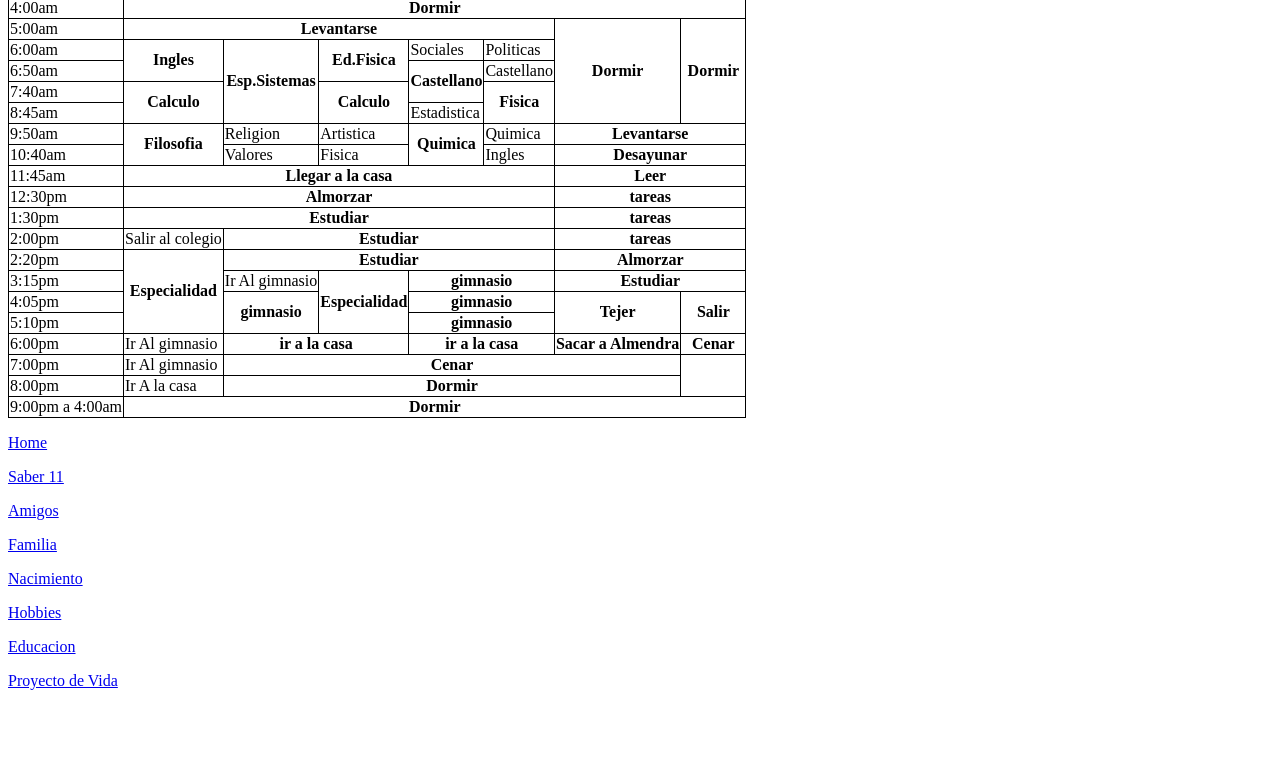
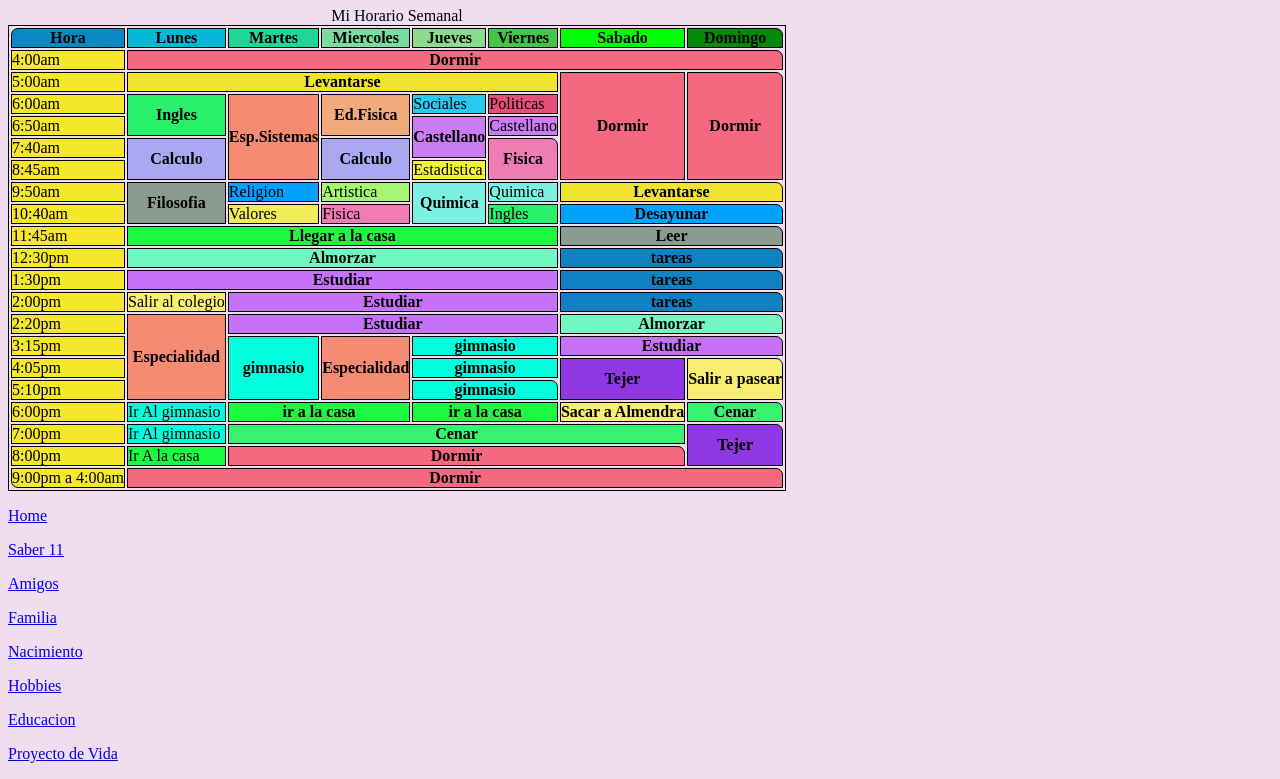
Before and after one commit to GeorginaCarvajal/Mi_autobiografia, a plain HTML site: page Mi_horario.html in a window 1280 px wide. Shown: the part 122-901 px from the top of the page. Before the commit the page ends 828 px from the top, so only its background shows below. Drawn offline with Linux system fonts and the light colour scheme.

Commit message:
Se agg CSS

```diff
--- a/Mi_horario.html
+++ b/Mi_horario.html
@@ -2,8 +2,9 @@
 <html lang="en">
 <head>
     <meta charset="UTF-8">
-    <meta name="viewport" content="width=device-width, initial-scale=1.0">
+    <meta name="viewport" content="width=device-width, initial-scale=2.0">
     <title>Mi Horario</title>
+    <link rel="stylesheet" href="css/estilos.css">
 </head>
 <body>
     <h1 style="text-align:center;background-color:rgb(0, 228, 122);">Mi Horario</h1>
@@ -11,7 +12,7 @@
     <style>
         table, th, td {
   border: 1px solid rgb(0, 0, 0);
-  border-collapse: collapse;
+
 }
     </style>
 
@@ -19,142 +20,142 @@
         <caption>Mi Horario Semanal</caption>
 
         <tr>
-          <th>Hora</th>
-          <th>Lunes</th>
-          <th>Martes</th>
-          <th>Miercoles</th>
-          <th>Jueves</th>
-          <th>Viernes</th>
-          <th>Sabado</th>
-          <th>Domingo</th>
+          <th class="Horaa">Hora</th>
+          <th class="Lunes">Lunes</th>
+          <th class="Martes">Martes</th>
+          <th class="Miercoles">Miercoles</th>
+          <th class="Jueves">Jueves</th>
+          <th class="Viernes">Viernes</th>
+          <th class="Sabado">Sabado</th>
+          <th class="Domingo">Domingo</th>
         </tr>
         <tr>
-            <td>4:00am</td>
-            <th colspan="7">Dormir</th>
+            <td class="Hora">4:00am</td>
+            <th colspan="7", class="Dormir">Dormir</th>
 
         </tr>
         <tr>
-          <td>5:00am</td>
-          <th colspan="5">Levantarse</th>
-          <th rowspan="5">Dormir</th>
-          <th rowspan="5">Dormir</th>
+          <td class="Hora">5:00am</td>
+          <th colspan="5", class="Levantarse">Levantarse</th>
+          <th rowspan="5", class="Dormir">Dormir</th>
+          <th rowspan="5", class="Dormir">Dormir</th>
 
         </tr>
         <tr>
-            <td>6:00am</td>
-            <th rowspan="2">Ingles</th>
-            <th rowspan="4">Esp.Sistemas</th>
-            <th rowspan="2">Ed.Fisica</Ed></th>
-            <td>Sociales</td>
-            <td>Politicas</td>
+            <td class="Hora">6:00am</td>
+            <th rowspan="2", class="Ingles">Ingles</th>
+            <th rowspan="4", class="Sistemas" >Esp.Sistemas</th>
+            <th rowspan="2", class="Educacion" >Ed.Fisica</th>
+            <td class="Sociales">Sociales</td>
+            <td class="Politicas">Politicas</td>
 
         <tr>
-            <td>6:50am</td>
-            <th rowspan="2">Castellano</th>
-            <td>Castellano</td>
+            <td class="Hora">6:50am</td>
+            <th rowspan="2", class="Cast">Castellano</th>
+            <td class="Cast">Castellano</td>
         </tr>
         <tr>
-            <td>7:40am</td>
-            <th rowspan="2">Calculo</th>
-            <th rowspan="2">Calculo</th>
-            <th rowspan="2">Fisica</th>
+            <td class="Hora">7:40am</td>
+            <th rowspan="2", class="Calculo">Calculo</th>
+            <th rowspan="2", class="Calculo">Calculo</th>
+            <th rowspan="2", class="Fisica">Fisica</th>
         </tr>
         <tr>
-            <td>8:45am</td>
-            <td>Estadistica</td>
+            <td class="Hora">8:45am</td>
+            <td class="Est">Estadistica</td>
         </tr>
 
         <tr>
-            <td>9:50am</td>
-            <th rowspan="2">Filosofia</th>
-            <td>Religion</td>
-            <td>Artistica</td>
-            <th rowspan="2">Quimica</th>
-            <td>Quimica</td>
-            <th colspan="2">Levantarse</th>
+            <td class="Hora">9:50am</td>
+            <th rowspan="2", class="Filosofia">Filosofia</th>
+            <td class="Religion">Religion</td>
+            <td class="Art">Artistica</td>
+            <th rowspan="2", class="Quimica">Quimica</th>
+            <td class="Quimica">Quimica</td>
+            <th colspan="2", class="Levantarse">Levantarse</th>
         </tr>
         <tr>
-            <td>10:40am</td>
-            <td>Valores</td>
-            <td>Fisica</td>
-            <td>Ingles</td>
-            <th colspan="2">Desayunar</th>
+            <td class="Hora">10:40am</td>
+            <td class="Valores">Valores</td>
+            <td class="Fisica">Fisica</td>
+            <td class="Ingles">Ingles</td>
+            <th colspan="2", class="Religion">Desayunar</th>
         </tr>
         <tr>
-            <td>11:45am</td>
-            <th colspan="5">Llegar a la casa</th>
-            <th colspan="2">Leer</th>
+            <td class="Hora">11:45am</td>
+            <th colspan="5", class="Dev">Llegar a la casa</th>
+            <th colspan="2", class="Filosofia">Leer</th>
 
         </tr>
         <tr>
-            <td>12:30pm</td>
-            <th colspan="5">Almorzar</th>
-            <th colspan="2">tareas</th>
+            <td class="Hora">12:30pm</td>
+            <th colspan="5", class="Almorzar">Almorzar</th>
+            <th colspan="2", class="Tareas">tareas</th>
 
         </tr>
         <tr>
-            <td>1:30pm</td>
-            <th colspan="5">Estudiar</th>
-            <th colspan="2">tareas</th>
+            <td class="Hora">1:30pm</td>
+            <th colspan="5", class="Estudiar">Estudiar</th>
+            <th colspan="2", class="Tareas">tareas</th>
 
         </tr>
         <tr>
-            <td>2:00pm</td>
-            <td>Salir al colegio</td>
-            <th colspan="4">Estudiar</th>
-            <th colspan="2">tareas</th>
+            <td class="Hora">2:00pm</td>
+            <td class="Salir">Salir al colegio</td>
+            <th colspan="4", class="Estudiar">Estudiar</th>
+            <th colspan="2", class="Tareas">tareas</th>
 
         </tr>
         <tr>
-            <td>2:20pm</td>
-            <th rowspan="4">Especialidad<stud/th>
-            <th colspan="4">Estudiar</th>
-            <th colspan="2">Almorzar</th>
+            <td class="Hora">2:20pm</td>
+            <th rowspan="4", class="Sistemas">Especialidad<stud/th>
+            <th colspan="4", class="Estudiar">Estudiar</th>
+            <th colspan="2", class="Almorzar">Almorzar</th>
 
         </tr>
         <tr>
-            <td>3:15pm</td>
-            <td>Ir Al gimnasio</td>
-            <th rowspan="3">Especialidad</th>
-            <th colspan="2">gimnasio</th>
-            <th colspan="2">Estudiar</th>
+            <td class="Hora">3:15pm</td>
+            <th rowspan="3", class="Gym">gimnasio</th>
+            <th rowspan="3", class="Sistemas">Especialidad</th>
+            <th colspan="2", class="Gym">gimnasio</th>
+            <th colspan="2", class="Estudiar">Estudiar</th>
 
         </tr>
         <tr>
-            <td>4:05pm</td>
-            <th rowspan="2">gimnasio</th>
-            <th colspan="2">gimnasio</th>
-            <th rowspan="2">Tejer</th>
-            <th rowspan="2">Salir</th>
+            <td class="Hora">4:05pm</td>
+            <th colspan="2", class="Gym">gimnasio</th>
+            <th rowspan="2", class="Tejer">Tejer</th>
+            <th rowspan="2", class="Salir">Salir a pasear</th>
         </tr>
         <tr>
-            <td>5:10pm</td>
-            <th colspan="2">gimnasio</th>
+            <td class="Hora">5:10pm</td>
+            <th colspan="2", class="Gym">gimnasio</th>
         </tr>
         <tr>
-            <td>6:00pm</td>
-            <td>Ir Al gimnasio</td>
-            <th colspan="2">ir a la casa</th>
-            <th colspan="2">ir a la casa</th>
-            <th>Sacar a Almendra</th>
-            <th>Cenar</th>
+            <td class="Hora">6:00pm</td>
+            <td class="Gym">Ir Al gimnasio</td>
+            <th colspan="2", class="Dev">ir a la casa</th>
+            <th colspan="2", class="Dev">ir a la casa</th>
+            <th class="Salir">Sacar a Almendra</th>
+            <th class="Cenar">Cenar</th>
 
         </tr>
         <tr>
-            <td>7:00pm</td>
-            <td>Ir Al gimnasio</td>
-            <th colspan="5">Cenar</th>
+            <td class="Hora">7:00pm</td>
+            <td class="Gym"> Ir Al gimnasio</td>
+            <th colspan="5", class="Cenar">Cenar</th>
+            <th  rowspan="2", class="Tejer">Tejer</th>
 
         </tr>
         <tr>
-            <td>8:00pm</td>
-            <td>Ir A la casa</td>
-            <th colspan="5">Dormir</th>
+            <td class="Hora">8:00pm</td>
+            <td class="Dev">Ir A la casa</td>
+            <th colspan="5", class="Dormir">Dormir</th>
 
         </tr>
-        <tr>
-            <td>9:00pm a 4:00am</td>
-            <th colspan="7">Dormir</th>
+        <tr class="ultima_fila">
+            <td class="Hora">9:00pm a 4:00am</td>
+            <th colspan="7", class="Dormir">Dormir</th>
 
         </tr>
       </table>
--- /dev/null
+++ b/css/estilos.css
@@ -0,0 +1,93 @@
+h1 {
+    color: rgb(0, 0, 0);
+    font-family: 'Open Sans';
+    text-shadow: 3px 2px 5px rgb(247, 247, 247);
+    font-size: 300%;
+  }
+
+  div {
+    width: 320px;
+    height: 50px;
+    padding: 10px;
+    border: 5px solid rgb(54, 54, 54);
+    margin: 0;
+  }
+
+  body {
+    background-color: rgb(240, 222, 240);
+  }
+  th:first-child{
+    border-top-left-radius: 7px;
+  }
+
+  th:nth-last-child(1){
+    border-top-right-radius: 7px;
+  }
+
+  .ultima_fila td:first-child{
+     border-bottom-left-radius: 7px;
+  }
+
+  .ultima_fila td:nth-last-child(1){
+     border-bottom-right-radius: 7px;
+  }
+¡
+  .button {
+    display: inline-block;
+    padding: 15px 25px;
+    font-size: 24px;
+    cursor: pointer;
+    text-align: center;
+    text-decoration: none;
+    outline: none;
+    color: #fff;
+    background-color: #04AA6D;
+    border: none;
+    border-radius: 15px;
+    box-shadow: 0 9px #999;
+  }
+
+  .button:hover {background-color: #55a1c5}
+
+  .button:active {
+    background-color: #e4ace4;
+    box-shadow: 0 5px #666;
+    transform: translateY(4px);
+  }
+
+
+
+  .Horaa{ padding:0; margin:0; background-color:#0a88c2;}
+  .Lunes{ padding:0; margin:0; background-color:#06b7d6;}
+  .Martes{ padding:0; margin:0; background-color:#20d699;}
+  .Miercoles{ padding:0; margin:0; background-color:#79dda0;}
+  .Jueves{ padding:0; margin:0; background-color:#8cda8e;}
+  .Viernes{ padding:0; margin:0; background-color:#43c547;}
+  .Sabado{ padding:0; margin:0; background-color:#00ff08;}
+  .Domingo{ padding:0; margin:0; background-color:#028a07;}
+  .Hora{ padding:0; margin:0; background-color:#f5e729;}
+  .Tejer{ padding:0; margin:0; background-color:#9037e4;}
+  .Gym{ padding:0; margin:0; background-color:#00ffdd;}
+  .Sistemas{ padding:0; margin:0; background-color:#f58b70;}
+  .Dormir{ padding:0; margin:0; background-color:#f56980;}
+  .Dev{ padding:0; margin:0; background-color:#1bfa40;}
+  .Tareas{ padding:0; margin:0; background-color:#1082c4;}
+  .Calculo{ padding:0; margin:0; background-color:#f13131;}
+  .Levantarse{ padding:0; margin:0; background-color:#f1e431;}
+  .Estudiar{ padding:0; margin:0; background-color:#c672f7;}
+  .Almorzar{ padding:0; margin:0; background-color:#72f7c4;}
+  .Cenar{ padding:0; margin:0; background-color:#38f370;}
+  .Salir{ padding:0; margin:0; background-color:#f7ee72;}
+  .Art{ padding:0; margin:0; background-color:#a3f772;}
+  .Est{ padding:0; margin:0; background-color:#f0f338;}
+  .Calculo{ padding:0; margin:0; background-color:#aca7f1;}
+  .Religion{ padding:0; margin:0; background-color:#00a2ff;}
+  .Fisica{ padding:0; margin:0; background-color:#f07cb6;}
+  .Cast{ padding:0; margin:0; background-color:#cb7cf0;}
+  .Educacion{ padding:0; margin:0; background-color:#f0aa7c;}
+  .Quimica{ padding:0; margin:0; background-color:#7cf0e1;}
+  .Filosofia{ padding:0; margin:0; background-color:#8a9c90;}
+  .Ingles{ padding:0; margin:0; background-color:#29f06b;}
+  .Sociales{ padding:0; margin:0; background-color:#29c8f0;}
+  .Politicas{ padding:0; margin:0; background-color:#e64e7b;}
+  .Valores{ padding:0; margin:0; background-color:#f0ed58;}
```
Also changed, not shown: Amigos.html (+2 -0 lines), Educacion.html (+1 -0 lines), Familia.html (+3 -2 lines), Nacimiento.html (+1 -0 lines), Proyecto_vida.html (+2 -0 lines), Saber11.html (+1 -0 lines), css/ejemplos.css/ej.css (added, +29 -0 lines), hobbies.html (+1 -0 lines), index.html (+4 -0 lines).
